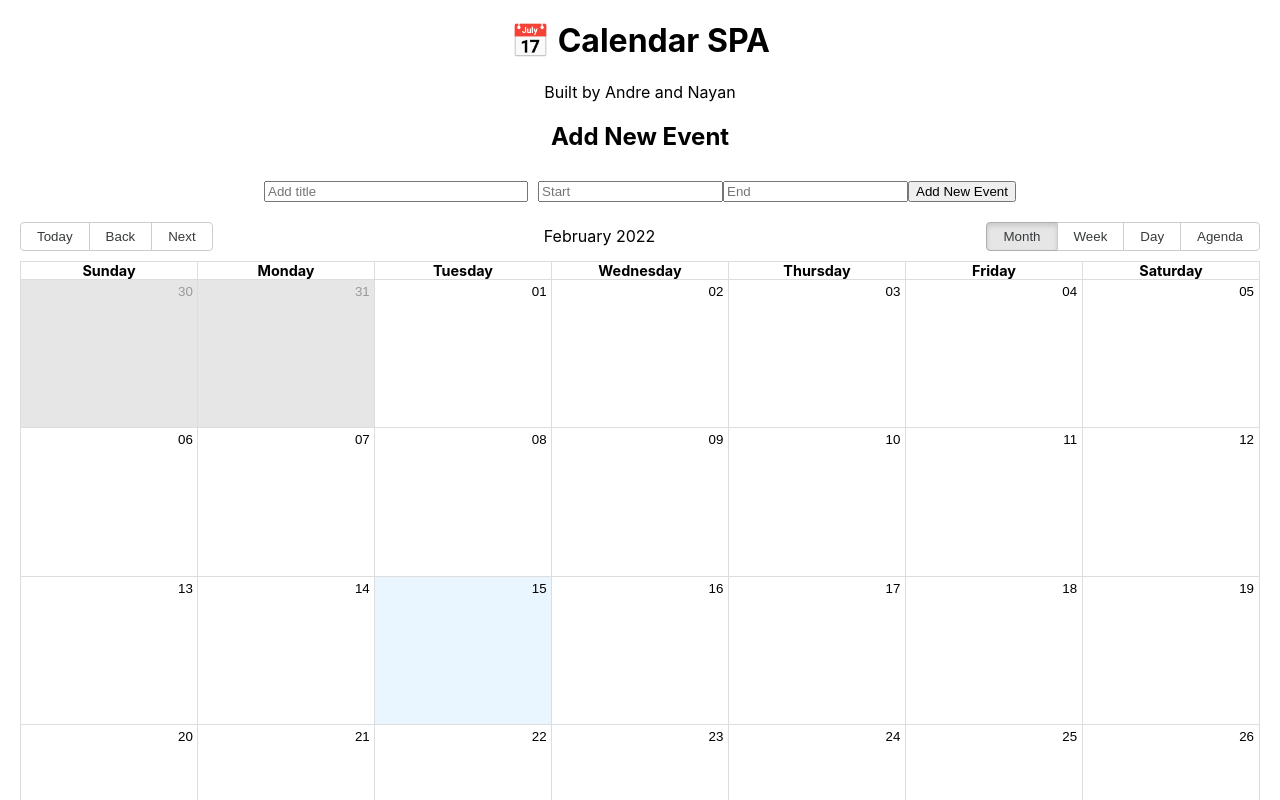
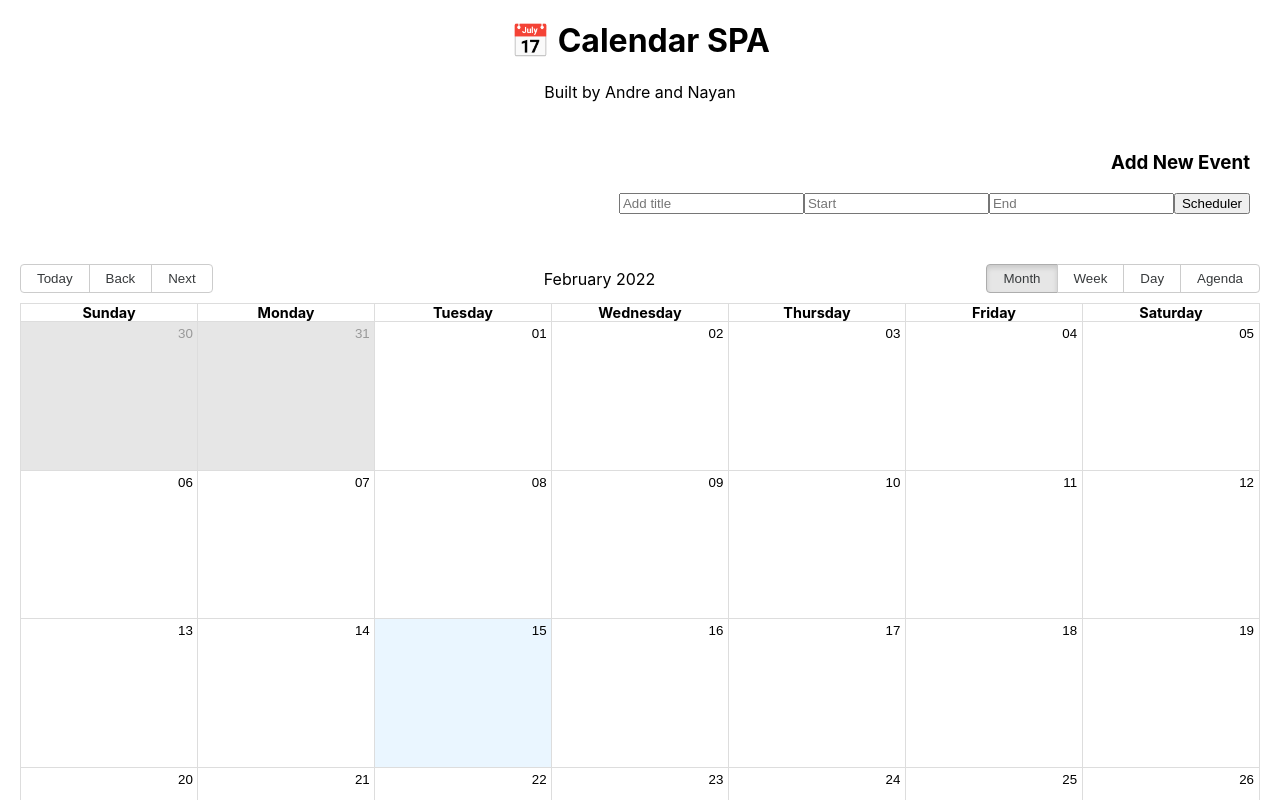
Before and after one commit to andrecastropaiva/bootcamp-project, a React (Create React App) app: page / in a window 1280 px wide. Shown: the top 800 px of the page. Built offline with nearby package versions, Linux system fonts and the light colour scheme.

Commit message:
css style updated scheduler

```diff
--- a/src/components/calendar.js
+++ b/src/components/calendar.js
@@ -45,26 +45,31 @@ const events = [
 
 
 function CalendarApp() {
-    const [newEvent, setNewEvent] = useState({title:"", start:"", end:""});
+    const [newEvent, setNewEvent] = useState({ title: "", start: "", end: "" });
     const [allEvents, setAllEvents] = useState(events);
 
-    function handleEvent(){
+    function handleEvent() {
         setAllEvents([...allEvents, newEvent])
     }
     return (
         <div>
-        <div class = "NewEvent">
-            <h2> Add New Event </h2>
+            <div class="NewEvent">
+                <h3> Add New Event </h3>
 
-            <input type="text" placeholder="Add title" style ={{width: "20%", marginRight: "10px"}}
-            value = {newEvent.title} onChange = {(e) => setNewEvent({...newEvent, title: e.target.value})}
+                <input type="text" placeholder="Add title" value={newEvent.title}
+                    onChange={(e) => setNewEvent({ ...newEvent, title: e.target.value })}
                 />
-            <DatePicker placeholderText="Start" style={{marginRight: "10px"}}
-            selected = {newEvent.start} onChange = {(start) => setNewEvent({...newEvent, start: start})} />
-            <DatePicker placeholderText="End"
-            selected = {newEvent.end} onChange = {(end) => setNewEvent({...newEvent, end: end})} />
-            <button style= {{ marginTop: "10px"}} onClick={handleEvent}> Add New Event </button>
+
+                <DatePicker placeholderText="Start" selected={newEvent.start}
+                    onChange={(start) => setNewEvent({ ...newEvent, start: start })}
+                />
+
+                <DatePicker placeholderText="End" selected={newEvent.end}
+                    onChange={(end) => setNewEvent({ ...newEvent, end: end })}
+                />
+                <button onClick={handleEvent}> Scheduler </button>
             </div>
+
             <div className="CalendarApp">
                 <Calendar localizer={localizer} events={allEvents}
                     startAccessor="start" endAccessor="end" />
--- a/src/styles.css
+++ b/src/styles.css
@@ -23,5 +23,11 @@ code {
     monospace;
 }
 .NewEvent {
-  text-align: center ;
+  padding: 30px;
+  text-align: right;
+  display: block;
 }
+
+.react-datepicker-popper {
+  display: contents;
+}
```
Lines whose indentation alone changed are shown as unchanged.
